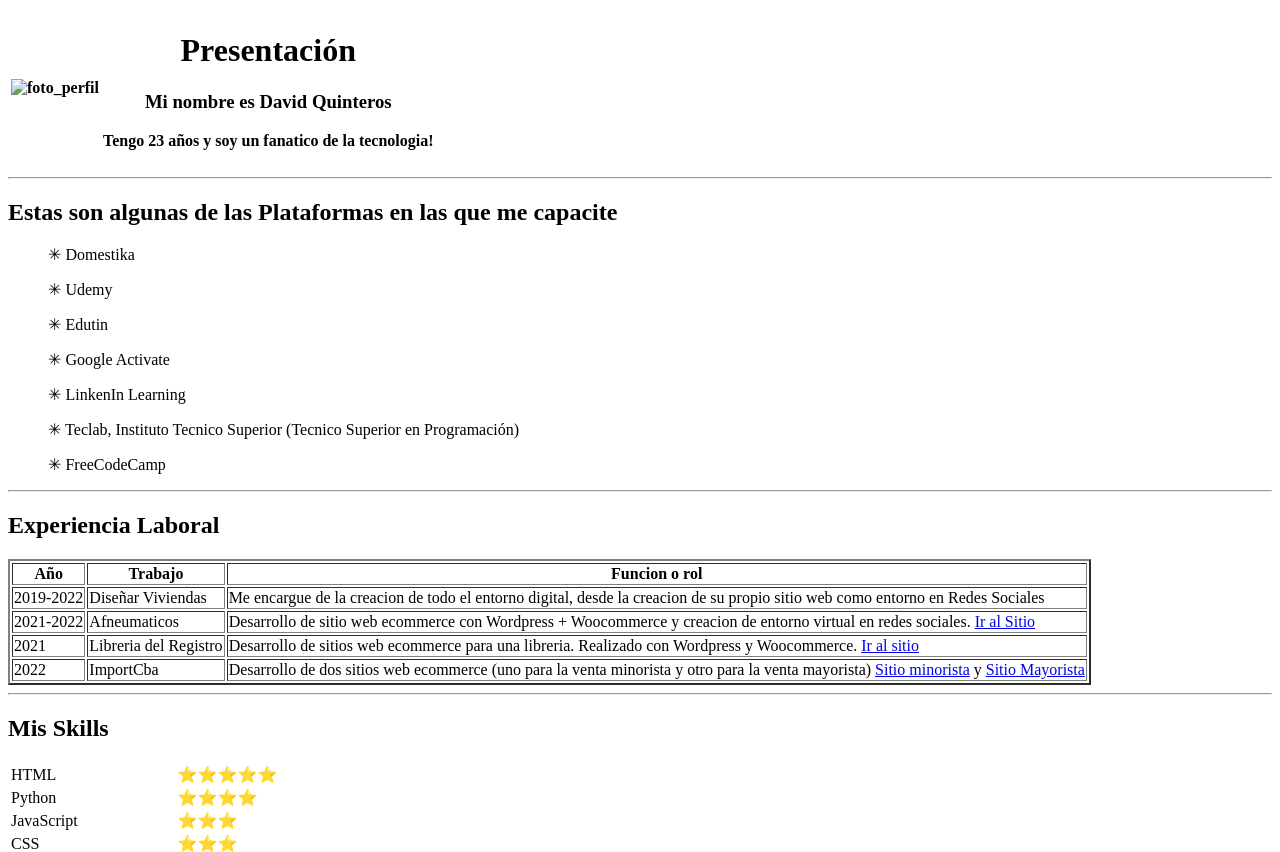
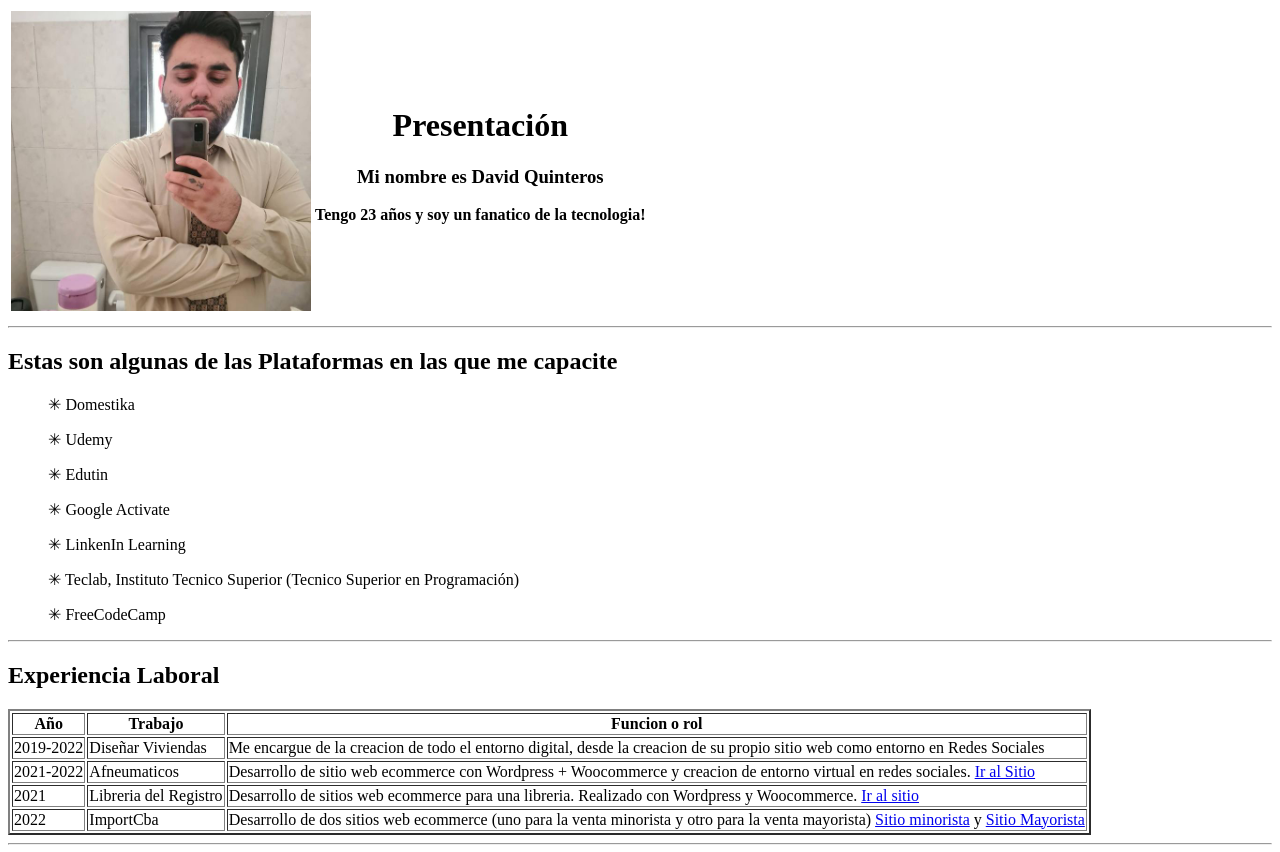
Before and after one commit to DavidQuinteros22/Portafolio, a plain HTML site: page index.html in a window 1280 px wide. Shown: the top 852 px of the page. Drawn offline with Linux system fonts and the light colour scheme.

Commit message:
Update index.html

```diff
--- a/index.html
+++ b/index.html
@@ -6,7 +6,7 @@
   </head>
   <body>
     <table>
-      <th> <img src="Portafolio/blob/main/perfil.jpg" alt="foto_perfil" height="300px" width="300px" ></th>
+      <th> <img src="../perfil.jpg" alt="foto_perfil" height="300px" width="300px" ></th>
       <th>
         <h1>Presentación</h1>
       <h3>Mi nombre es David Quinteros</h3>
```
